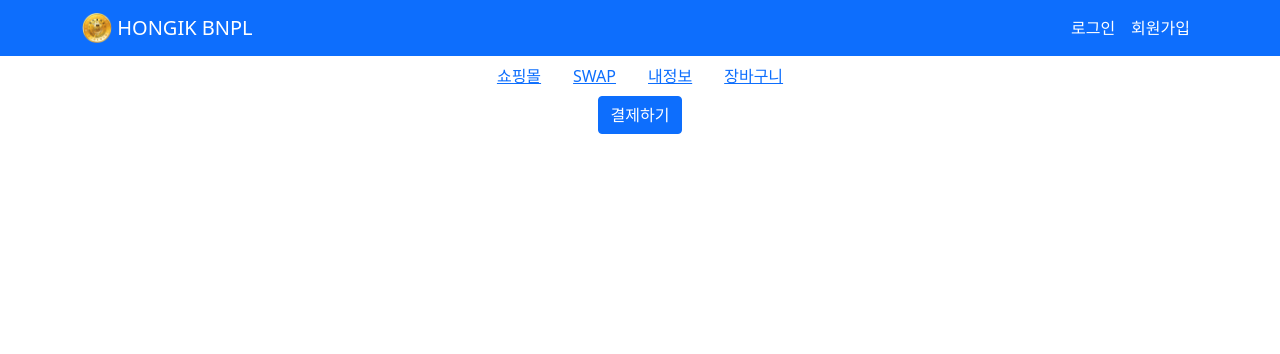
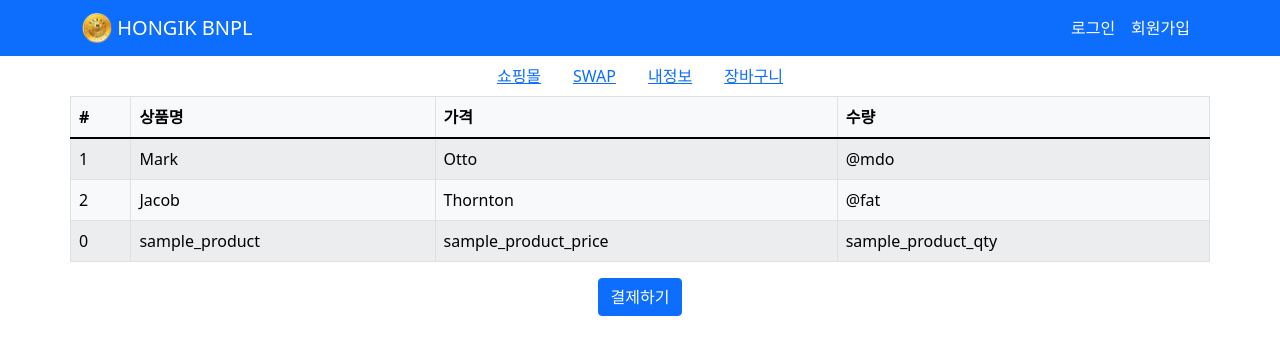
Before and after one commit to ch-hub/front-react, a React (Create React App) app: page /checkout in a window 1280 px wide. Shown: the top 354 px of the page. Built offline with nearby package versions, Linux system fonts and the light colour scheme; no server answers.

Commit message:
쓸데없는 변수 몇개 지움

```diff
--- a/src/App.js
+++ b/src/App.js
@@ -11,25 +11,27 @@ import Carousels from './components/Carousels';
 import Navigations from './components/Navigations';
 import { useDispatch, useSelector } from 'react-redux';
 import { saveInput } from './modules/login';
+import axios from 'axios';
+import { useHistory } from 'react-router';
 
 function App() {
   let { id, pw } = useSelector((state) => state.login);
   let dispatch = useDispatch();
+  let history = useHistory();
 
   useEffect(() => {
-    if (id && pw) {
-    } else {
-      // const temp = localStorage.getItem('auth');
-      // const { id, pw } = JSON.parse(temp);
-      // console.log(id, pw);
-    }
-  }, [id, pw]);
-
-  useEffect(() => {
+    // 인증
     const temp = localStorage.getItem('auth');
     if (temp) {
       dispatch(saveInput(JSON.parse(temp)));
     }
+
+    // 클래이튼 가격
+    axios.get('/app/klay').then((res) => {
+      const value = JSON.parse(res.data.result);
+      console.log(value);
+      console.log('hi');
+    });
   }, []);
 
   return (
--- a/src/components/Card.js
+++ b/src/components/Card.js
@@ -14,15 +14,16 @@ function Card({ item, i }) {
     >
       <Row>
         <img
+          alt={''}
           src={'https://codingapple1.github.io/shop/shoes' + (i + 1) + '.jpg'}
           width="100%"
         />
       </Row>
       <Row>
-        <Col className="text-center">{item.price} won</Col>
+        <Col className="text-center">{item.name}</Col>
       </Row>
       <Row>
-        <Col className="text-center">{item.name}</Col>
+        <Col className="text-center">{item.price} won</Col>
       </Row>
     </Container>
   );
--- a/src/components/Checkout.js
+++ b/src/components/Checkout.js
@@ -1,10 +1,52 @@
-import React from 'react';
+import React, { useEffect } from 'react';
 import axios from 'axios';
-import { Button, Col, Container, Row } from 'react-bootstrap';
+import { Button, Col, Container, Row, Table } from 'react-bootstrap';
+import { useSelector } from 'react-redux';
 
 function Checkout() {
+  const { orders } = useSelector((state) => state.checkout);
+
+  useEffect(() => {
+    console.log(orders);
+  }, []);
   return (
     <Container>
+      <Row>
+        <Table striped bordered hover variant="light">
+          <thead>
+            <tr>
+              <th>#</th>
+              <th>상품명</th>
+              <th>가격</th>
+              <th>수량</th>
+            </tr>
+          </thead>
+          <tbody>
+            <tr>
+              <td>1</td>
+              <td>Mark</td>
+              <td>Otto</td>
+              <td>@mdo</td>
+            </tr>
+            <tr>
+              <td>2</td>
+              <td>Jacob</td>
+              <td>Thornton</td>
+              <td>@fat</td>
+            </tr>
+            {orders.map((a, i) => {
+              return (
+                <tr key={i}>
+                  <td>{i}</td>
+                  <td>{a.name}</td>
+                  <td>{a.price}</td>
+                  <td>{a.qty}</td>
+                </tr>
+              );
+            })}
+          </tbody>
+        </Table>
+      </Row>
       <Row>
         <Col />
         <Col className="text-center">
--- a/src/components/Detail.js
+++ b/src/components/Detail.js
@@ -1,62 +1,125 @@
-import React, {useEffect, useState} from "react";
-import {useHistory, useParams} from "react-router";
-import {goBack} from "connected-react-router";
-import {Nav} from "react-bootstrap";
-import axios from "axios";
+import React, { useEffect, useState } from 'react';
+import { useHistory, useParams } from 'react-router';
+import { Col, Row } from 'react-bootstrap';
+import axios from 'axios';
+import { useDispatch } from 'react-redux';
+import { initCheckout } from '../modules/checkout';
 
 function Detail(props) {
-    let history = useHistory()
-    let {id} = useParams()
-    // let findItem = props.item.find(function (item){
-    //     return item.id == id
-    // });
-
-    const [product, setProduct] = useState(null)
+  let dispatch = useDispatch();
+  let history = useHistory();
+  let { id } = useParams();
+  const [product, setProduct] = useState({ name: 'hello' });
   useEffect(() => {
     const fetchProduct = async () => {
-            try{
-                setProduct(null)
-                const response = await axios.get('/app/products/' + id)
-                setProduct(response.data.result[0])
-            }catch (e){
-                console.error(e)
+      try {
+        setProduct(null);
+        const response = await axios.get('/app/products/' + id);
+        setProduct(response.data.result[0]);
+      } catch (e) {
+        console.error(e);
       }
+    };
+
+    fetchProduct();
+  }, []);
+
+  const onClickCheckout = () => {
+    dispatch(
+      initCheckout({
+        productIdx: product.productIdx,
+        name: product.name,
+        price: product.price,
+        qty: 1,
+      }),
+    );
+
+    history.push('/checkout');
+  };
+
+  const onClickCart = () => {
+    let cart = localStorage.getItem('cart');
+    cart = JSON.parse(cart);
+
+    if (!cart) {
+      //새로 생성
+      cart = {
+        productIdx: product.productIdx,
+        name: product.name,
+        price: product.price,
+        qty: 1,
+      };
+    } else {
+      //추가
+      cart = cart.concat({
+        productIdx: product.productIdx,
+        name: product.name,
+        price: product.price,
+        qty: 1,
+      });
     }
 
-        fetchProduct()
-    },[])
+    localStorage.setItem('cart', JSON.stringify(cart));
 
-    if(!product) return null
+    history.push('/cart');
+  };
 
-    console.log(product)
+  if (!product) return null;
 
   return (
     <div className="container">
       <div className="row">
         <div className="col-md-6">
-                    <img src={"https://codingapple1.github.io/shop/shoes"+(parseInt(id))+".jpg"} width="100%" />
+          <img
+            src={
+              'https://codingapple1.github.io/shop/shoes' +
+              parseInt(id) +
+              '.jpg'
+            }
+            width="100%"
+            alt=""
+          />
         </div>
         <div className="col-md-6 mt-4">
           <h4 className="pt-5">{product.name}</h4>
           <p>가격 : {product.price}</p>
           <p>설명 : {product.info}</p>
-                    <div>
-                        <button onClick={()=>{ history.push("/checkout") }} className="btn btn-danger">주문하기</button>
-                    </div>
-                    <div>
-                        <button onClick={()=>{ history.push("/cart") }} className="btn btn-danger">장바구니</button>
-                    </div>
-                    <div>
-                        <button onClick={()=>{ history.goBack() }} className="btn btn-danger">뒤로가기</button>
         </div>
       </div>
+      <Row>
+        <Col>
+          <button
+            onClick={() => {
+              onClickCheckout();
+            }}
+            className="btn btn-danger"
+          >
+            주문하기
+          </button>
+        </Col>
+        <Col>
+          <button
+            onClick={() => {
+              history.push('/cart');
+            }}
+            className="btn btn-danger"
+          >
+            장바구니
+          </button>
+        </Col>
+        <Col>
+          <button
+            onClick={() => {
+              history.goBack();
+            }}
+            className="btn btn-danger"
+          >
+            뒤로가기
+          </button>
+        </Col>
+      </Row>
     </div>
-
-
-        </div>
-    )
+  );
 }
 
-
-
-export default Detail
+export default Detail;
--- a/src/components/Header.js
+++ b/src/components/Header.js
@@ -1,5 +1,5 @@
 import { Link } from 'react-router-dom';
-import { Button, Container, Nav, Navbar } from 'react-bootstrap';
+import { Container, Nav, Navbar } from 'react-bootstrap';
 import React, { useEffect } from 'react';
 
 const linkStyle = {
--- a/src/components/Login.js
+++ b/src/components/Login.js
@@ -1,4 +1,4 @@
-import React, { useState, useEffect } from 'react';
+import React, { useState } from 'react';
 import axios from 'axios';
 import { Button, Col, Container, Form, Row } from 'react-bootstrap';
 import { useDispatch } from 'react-redux';
@@ -26,7 +26,6 @@ function Login() {
   // login 버튼 클릭 이벤트
   const onClickLogin = (e) => {
     e.preventDefault();
-    console.log('click login');
     axios
       .post('/app/login', {
         id: inputId,
@@ -37,7 +36,6 @@ function Login() {
         const { jwt } = res.data.result;
         tempJwt = jwt;
         axios.defaults.headers.common['x-access-token'] = tempJwt;
-        console.log(tempJwt);
         dispatch(saveInput({ id: inputId, pw: inputPw }));
         localStorage.setItem(
           'auth',
--- a/src/components/Shop.js
+++ b/src/components/Shop.js
@@ -5,7 +5,6 @@ import Wallet from './Wallet';
 import Data from './data';
 import { Container, Nav, Row } from 'react-bootstrap';
 import axios from 'axios';
-import Carousels from './Carousels';
 
 function Shop() {
   let [tab, setTab] = useState(0);
--- /dev/null
+++ b/src/modules/checkout.js
@@ -0,0 +1,33 @@
+const INIT_CHECKOUT = 'checkout/INIT_CHECKOUT';
+
+export const initCheckout = (input) => ({
+  type: INIT_CHECKOUT,
+  input,
+});
+
+const initialState = {
+  orders: [
+    {
+      productIdx: 0,
+      name: 'sample_product',
+      price: 'sample_product_price',
+      qty: 'sample_product_qty',
+    },
+  ],
+};
+
+function checkout(state = initialState, action) {
+  switch (action.type) {
+    case INIT_CHECKOUT:
+      return {
+        ...state,
+        orders: [action.input],
+      };
+    default:
+      return {
+        ...state,
+      };
+  }
+}
+
+export default checkout;
--- a/src/modules/index.js
+++ b/src/modules/index.js
@@ -1,10 +1,14 @@
 import { combineReducers } from 'redux';
 import auth from './auth';
 import login from './login';
+import token from './token';
+import checkout from './checkout';
 
 const rootReducer = combineReducers({
   auth,
   login,
+  token,
+  checkout,
 });
 
 export default rootReducer;
--- /dev/null
+++ b/src/modules/token.js
@@ -0,0 +1,26 @@
+const KLAY_PRICE = 'token/KLAY_PRICE';
+
+export const saveKlayPrice = (price) => ({
+  type: KLAY_PRICE,
+  price,
+});
+
+const initialState = {
+  klay: 0,
+};
+
+function token(state = initialState, action) {
+  switch (action.type) {
+    case KLAY_PRICE:
+      return {
+        ...state,
+        klay: action.price,
+      };
+    default:
+      return {
+        ...state,
+      };
+  }
+}
+
+export default token;
```
Lines whose indentation alone changed are shown as unchanged.
